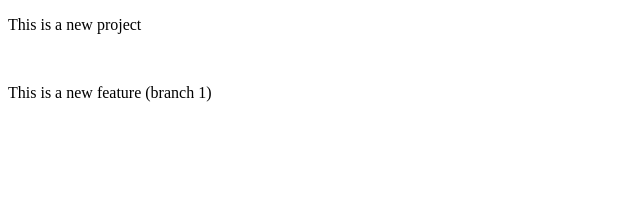
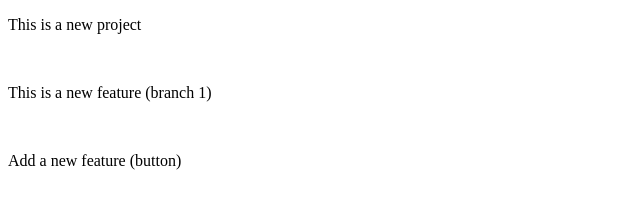
Before and after one commit to rahulkakireddy/LocalRepo, a plain HTML site: page index.html in a window 1280 px wide. Shown: the whole page, without its empty margins (0-640 px from the left). Drawn offline with Linux system fonts and the light colour scheme.

Commit message:
Add button

```diff
--- a/index.html
+++ b/index.html
@@ -9,5 +9,7 @@
     <p> This is a new project </p>
     <br>
     <p> This is a new feature (branch 1) </p>
+    <br>
+    <p> Add a new feature (button) </p>
 </body>
 </html>
```
